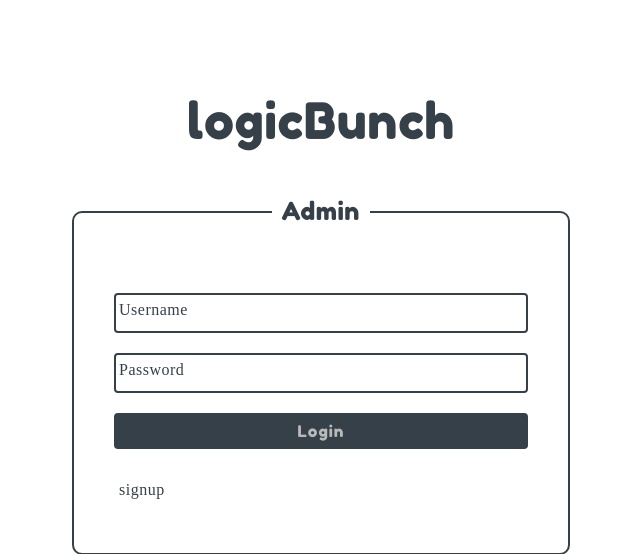
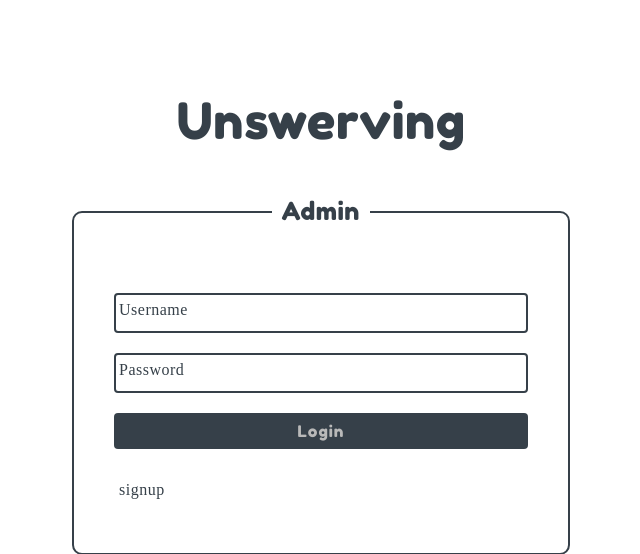
Before and after one commit to lieTester/unswerving, a Django app: page /admin_portal/ in a window 1280 px wide. Shown: the top 554 px of the page, without its empty margins (319-959 px from the left). Run offline with Django 4.2, Linux system fonts and the light colour scheme; some web fonts are replaced.

Commit message:
slight change

```diff
--- a/templates/admin_portal/adminBase.html
+++ b/templates/admin_portal/adminBase.html
@@ -27,7 +27,7 @@
   <body>
     <header>
       <span contnt-atrib="lb"
-        ><a href="{% url 'login' %}">lb Dashboard</a></span
+        ><a href="{% url 'login' %}">unswer Dashboard</a></span
       >
       <ul>
         {% if user.is_superuser %}
--- a/templates/admin_portal/login.html
+++ b/templates/admin_portal/login.html
@@ -15,27 +15,17 @@
   </head>
   <body>
     <div class="Admin-panel-login">
-			<div class="website-log">logicBunch</div>
+      <div class="website-log">Unswerving</div>
 
       <form method="POST" class="post-form">
         <div class="admin-label">Admin</div>
         {% csrf_token %}
         <li>
-					<input
-						type="text"
-						name="username"
-						class="user_log"
-						required
-					/>
+          <input type="text" name="username" class="user_log" required />
           <label id="user_log" class="user-lb form-lbcss">Username</label>
         </li>
         <li>
-					<input
-						type="password"
-						name="password"
-						class="pass1_log"
-						required
-					/>
+          <input type="password" name="password" class="pass1_log" required />
           <label id="pass1_log" class="pass1-lb form-lbcss">Password</label>
         </li>
         <button type="submit" class="save btn login-btn">Login</button>
--- a/templates/admin_portal/register.html
+++ b/templates/admin_portal/register.html
@@ -15,7 +15,7 @@
   </head>
   <body>
     <div class="Admin-panel-login">
-			<div class="website-log">logicBunch</div>
+      <div class="website-log">Unswerving</div>
 
       <form method="POST" class="post-form">
         <div class="admin-label">Admin</div>
```
Lines whose indentation alone changed are shown as unchanged.
